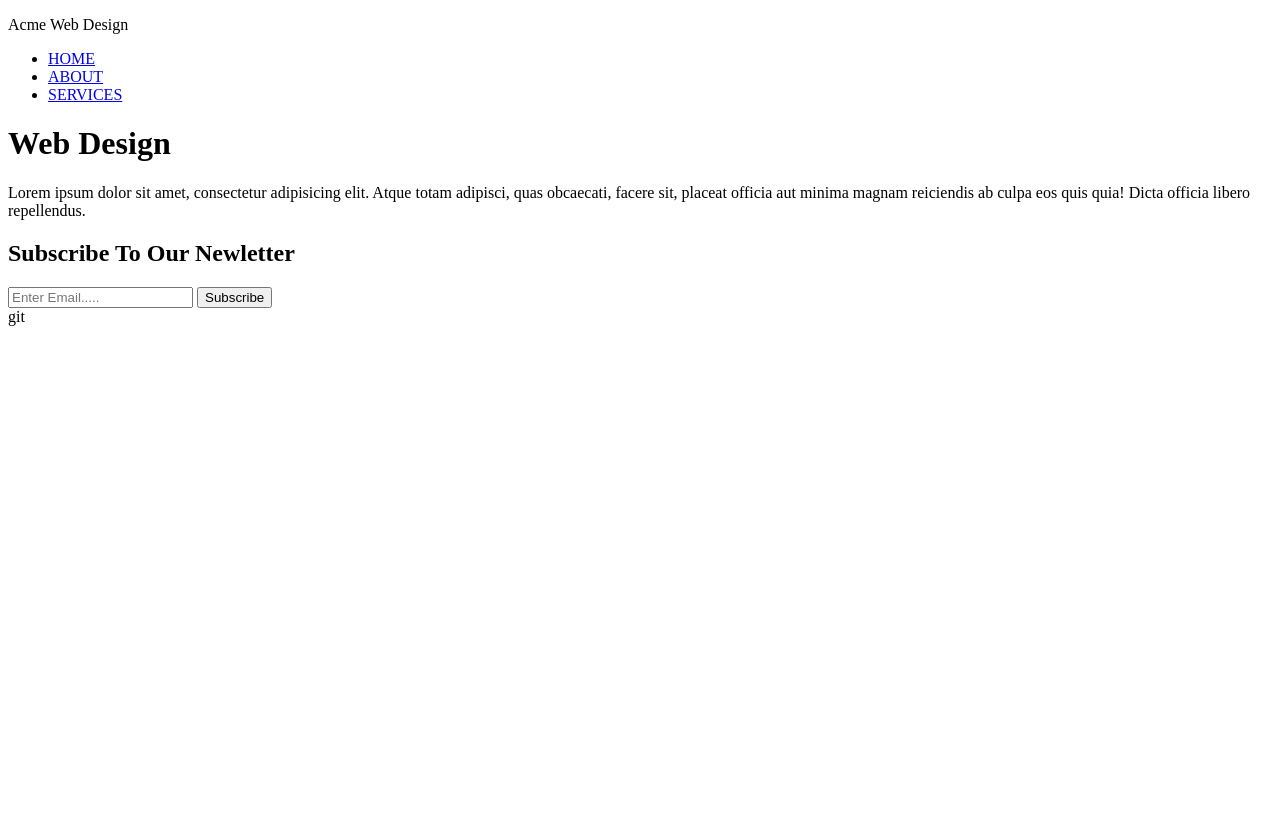
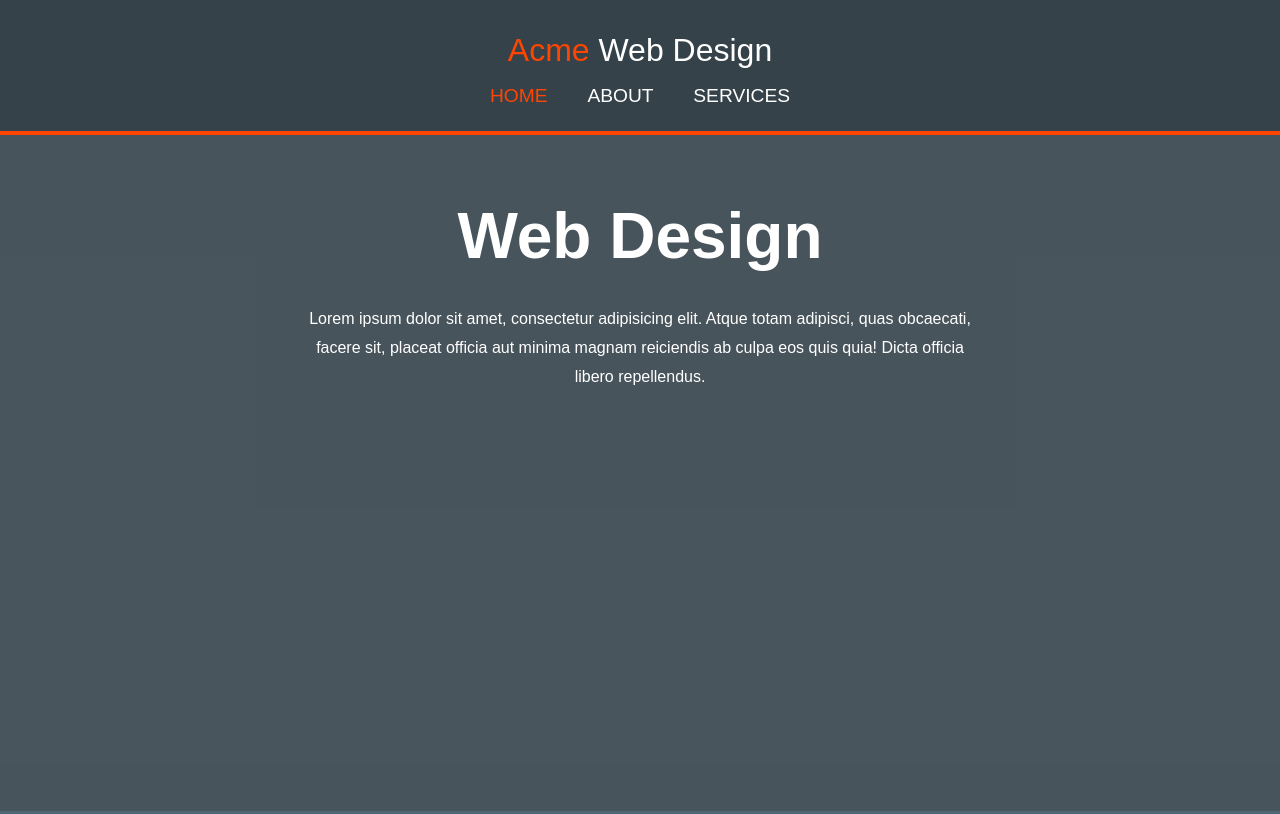
Before and after one commit to Eazyboiyy/First-lesson, a plain HTML site: page index.html in a window 1280 px wide. Shown: the top 814 px of the page. Drawn offline with Linux system fonts and the light colour scheme.

Commit message:
linked the css to the html

```diff
--- a/index.css
+++ b/index.css
@@ -94,7 +94,7 @@
   /* footer section */
 
 .footer {
-    background: #35424a;
+    background: #4f6775;
     padding: 2rem 0 1.5rem 0;
   }
 
--- a/index.html
+++ b/index.html
@@ -5,6 +5,7 @@
     <meta http-equiv="X-UA-Compatible" content="IE=edge">
     <meta name="viewport" content="width=device-width, initial-scale=1.0">
     <title>Document</title>
+    <link rel="stylesheet" href="/index.css">
 </head>
 <body>
  <!-- header section -->
@@ -56,6 +57,5 @@
   </div>
 </body>
 </html>
-git
 </body>
 </html>
```
